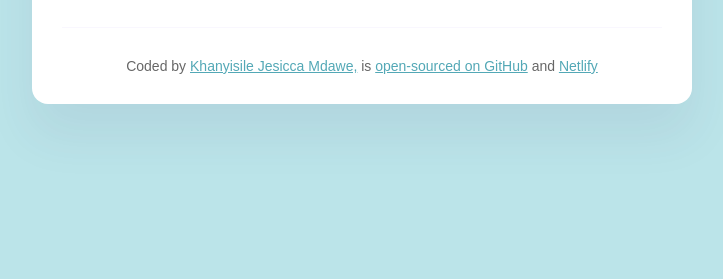
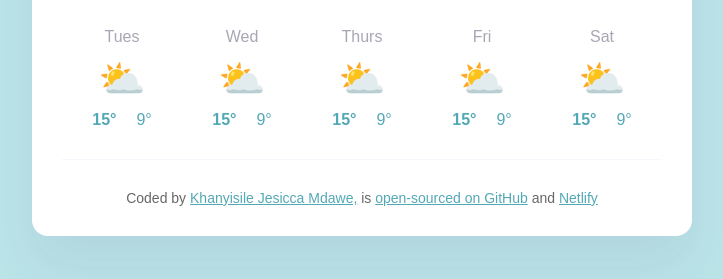
Before and after one commit to Jesicca-Mdawe/weather-forcast, a plain HTML site: page index.html in a window 1280 px wide. Shown: the part 363-642 px from the top of the page, without its empty margins (278-1001 px from the left). Drawn offline with nearby package versions, Linux system fonts and the light colour scheme; no server answers; a web font is replaced by a local one.

Commit message:
Modified the CSS to get a full forecast

```diff
--- a/index.html
+++ b/index.html
@@ -45,6 +45,62 @@
             <div class="weather-app-unit">°C</div>
           </div>
         </div>
+        <div class="weather-forecast">
+          <div class="weather-forecast-day">
+            <div class="weather-forecast-date">Tues</div>
+            <div class="weather-forecast-icon">&#9925;</div>
+            <div class="weather-forecast-temperatures">
+              <div class="weather-forecast-temperature">
+                <strong>15°</strong>
+              </div>
+              <div class="weather-forecast-temperature">9°</div>
+            </div>
+          </div>
+
+          <div class="weather-forecast-day">
+            <div class="weather-forecast-date">Wed</div>
+            <div class="weather-forecast-icon">&#9925;</div>
+            <div class="weather-forecast-temperatures">
+              <div class="weather-forecast-temperature">
+                <strong>15°</strong>
+              </div>
+              <div class="weather-forecast-temperature">9°</div>
+            </div>
+          </div>
+
+          <div class="weather-forecast-day">
+            <div class="weather-forecast-date">Thurs</div>
+            <div class="weather-forecast-icon">&#9925;</div>
+            <div class="weather-forecast-temperatures">
+              <div class="weather-forecast-temperature">
+                <strong>15°</strong>
+              </div>
+              <div class="weather-forecast-temperature">9°</div>
+            </div>
+          </div>
+
+          <div class="weather-forecast-day">
+            <div class="weather-forecast-date">Fri</div>
+            <div class="weather-forecast-icon">&#9925;</div>
+            <div class="weather-forecast-temperatures">
+              <div class="weather-forecast-temperature">
+                <strong>15°</strong>
+              </div>
+              <div class="weather-forecast-temperature">9°</div>
+            </div>
+          </div>
+
+          <div class="weather-forecast-day">
+            <div class="weather-forecast-date">Sat</div>
+            <div class="weather-forecast-icon">&#9925;</div>
+            <div class="weather-forecast-temperatures">
+              <div class="weather-forecast-temperature">
+                <strong>15°</strong>
+              </div>
+              <div class="weather-forecast-temperature">9°</div>
+            </div>
+          </div>
+        </div>
       </main>
 
       <footer>
--- a/src/styles.css
+++ b/src/styles.css
@@ -86,6 +86,37 @@ main {
   font-size: 28px;
 }
 
+.weather-forecast {
+  display: flex;
+  justify-content: space-around;
+  margin-top: 30px;
+}
+
+.weather-forecast-date {
+  text-align: center;
+  color: rgba(39, 33, 66, 0.4);
+  font-size: 16px;
+  line-height: 20px;
+  margin-bottom: 10px;
+}
+
+.weather-forecast-icon {
+  font-size: 38px;
+  text-align: center;
+}
+
+.weather-forecast-temperatures {
+  text-align: center;
+  color: #53a8b6;
+  margin-top: 10px;
+  display: flex;
+  justify-content: center;
+}
+
+.weather-forecast-temperature {
+  padding: 0 10px;
+}
+
 footer {
   border-top: 1px solid #f9f7fe;
   padding: 30px 0 0 0;
```
